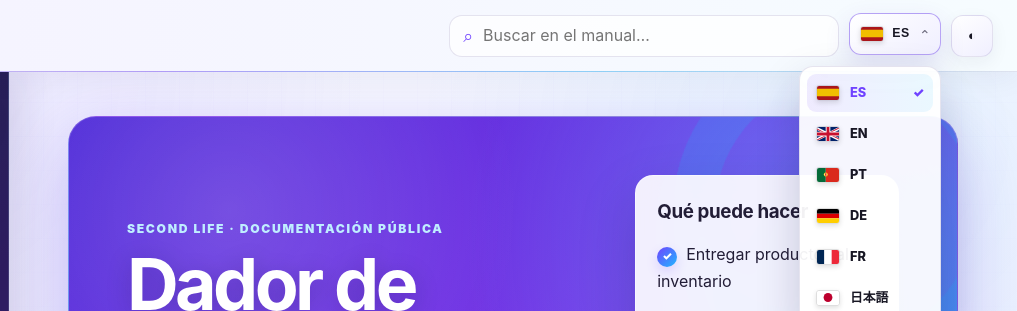
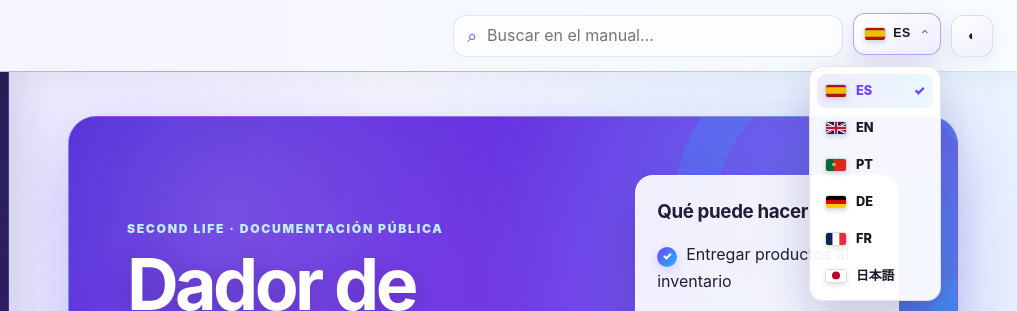
Before and after one commit to Curudae01/dador-manual, a plain HTML site: page docs/index.html in a window 1280 px wide. Both pictures are taken after a click on the button "Cambiar idioma". Shown: the top 311 px of the page, 263-1280 px from the left. Drawn offline with Linux system fonts and the light colour scheme.

Commit message:
Forzar tamaño pequeño de banderas

```diff
--- a/docs/styles.css
+++ b/docs/styles.css
@@ -670,3 +670,28 @@
     width:136px;
   }
 }
+
+
+/* FLAG SIZE FIX */
+.language-flag{
+  width:22px !important;
+  height:14px !important;
+  min-width:22px !important;
+  max-width:22px !important;
+  min-height:14px !important;
+  max-height:14px !important;
+  flex:0 0 22px !important;
+  object-fit:cover !important;
+}
+.language-menu{
+  width:132px !important;
+}
+.language-menu a{
+  min-height:34px !important;
+  padding:6px 8px !important;
+  gap:9px !important;
+}
+.language-button{
+  min-width:82px !important;
+  gap:7px !important;
+}
```
